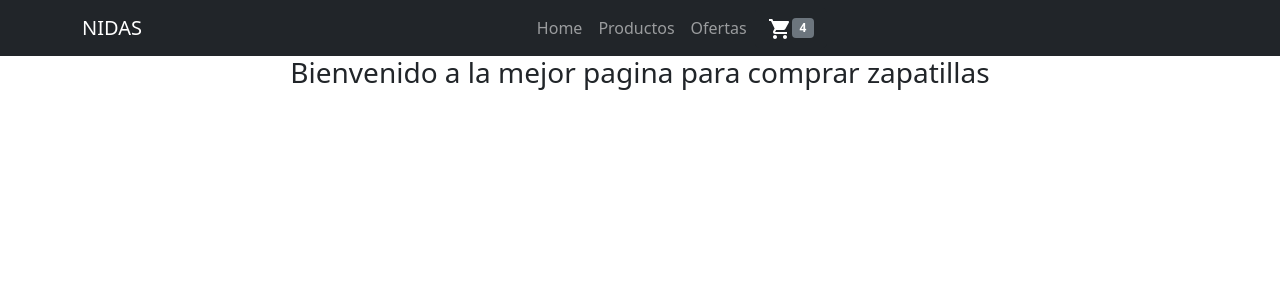
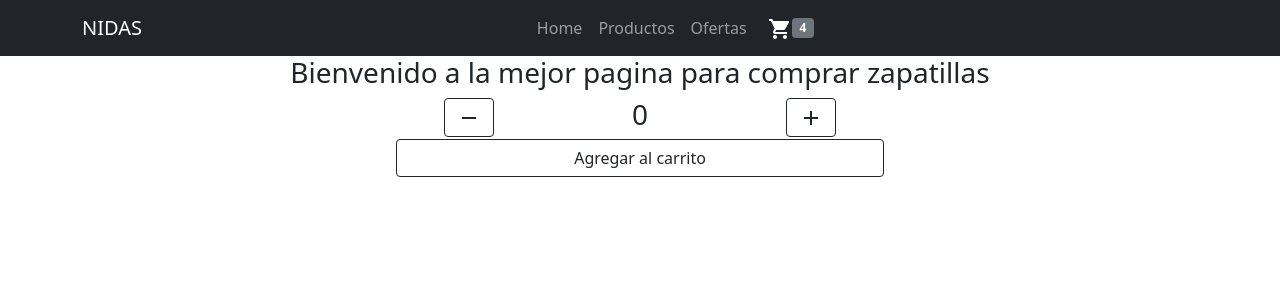
Before and after one commit to valencesca/React, a React (Create React App) app: page / in a window 1280 px wide. Shown: the top 300 px of the page. Built offline with nearby package versions, Linux system fonts and the light colour scheme; the HTML template or start-up script is replaced by a standard one.

Commit message:
Agrego ItemCount

```diff
--- /dev/null
+++ b/src/components/ItemCount.css
@@ -0,0 +1,3 @@
+.item{
+    width: 40%;
+}
--- /dev/null
+++ b/src/components/ItemCount.js
@@ -0,0 +1,38 @@
+import React, { useState } from 'react';
+import AddIcon from '@mui/icons-material/Add';
+import RemoveIcon from '@mui/icons-material/Remove';
+import Button from 'react-bootstrap/Button';
+import Container from 'react-bootstrap/Container'
+import { Row, Col } from 'react-bootstrap';
+import './ItemCount.css';
+
+export const ItemCount = (props) => {
+
+    const [cont,setCont] = useState(0);
+    const addProduct = () =>{
+        if (cont <props.stock) {
+            setCont(cont+1);
+        }
+    }
+    const removeProduct = () =>{
+        if (cont> 0) {
+            setCont(cont-1);
+        }
+    }
+    return (
+        <div>
+            <Container className='item'>
+                <Row>
+                    <Col><Button variant="outline-dark" onClick={removeProduct}><RemoveIcon/></Button></Col>
+                    <Col><h3 >{cont}</h3></Col>
+                    <Col><Button variant="outline-dark" onClick={addProduct}><AddIcon/></Button></Col>
+                </Row>
+            </Container>
+            <Container className='item'>
+                <Row>
+                    <Col><Button className='w-100' variant="outline-dark"> Agregar al carrito</Button></Col>
+                </Row>
+            </Container>
+        </div>
+    )
+}
--- a/src/components/ItemListContainer.js
+++ b/src/components/ItemListContainer.js
@@ -1,5 +1,10 @@
+import {ItemCount} from "./ItemCount";
+
 export const ItemListContainer = (props) => {
     return(
-        <h3>{props.greeting}</h3>
+        <>
+            <h3>{props.greeting}</h3>
+            <ItemCount stock ={5} inital = {0}/>
+        </>
     );
 }
```
